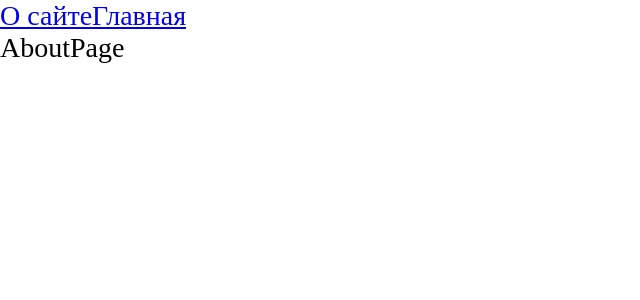
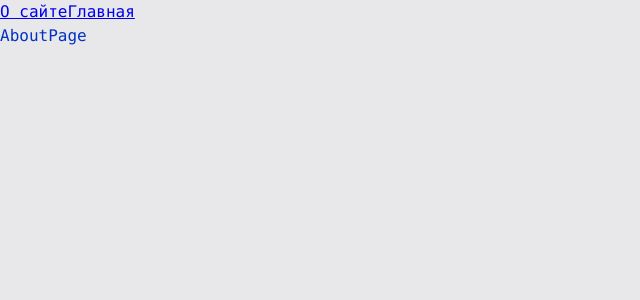
Before and after one commit to ValentinBrest/satisfaction, a React app: page /about in a window 1280 px wide. Shown: the top 300 px of the page, without its empty margins (0-640 px from the left). Built offline with nearby package versions, Linux system fonts and the light colour scheme.

Commit message:
style: fix index.scss

```diff
--- a/src/App.tsx
+++ b/src/App.tsx
@@ -1,12 +1,12 @@
 import { Suspense } from "react"
 import { Link, Route, Routes } from "react-router-dom"
-import './index.scss'
+import './styles/index.scss'
 import { AboutPageAsync } from "./pages/AboutPage/AboutPage.async"
 import { MainPageAsync } from "./pages/MainPage/MainPage.async"
 
 function App() {
     return (
-        <div className="app">
+        <div className="app light">
             <Link to="/about">О сайте</Link>
             <Link to="/main">Главная</Link>
             <Suspense fallback={<div>Loading...</div>}>
--- a/src/index.scss
+++ /dev/null
@@ -1,9 +0,0 @@
-* {
-    margin: 0;
-    padding: 0;
-    box-sizing: border-box;
-}
-
-.app {
-    font-size: 28px;
-}
--- /dev/null
+++ b/src/styles/index.scss
@@ -0,0 +1,13 @@
+@import './reset.scss';
+@import './variables/global.scss';
+@import './themes/light.scss';
+@import './themes/dark.scss';
+
+.app {
+    font: var(--font-m);
+
+    background: var(--bg-color);
+    color: var(--primary-color);
+
+    min-height: 100vh;
+}
```
